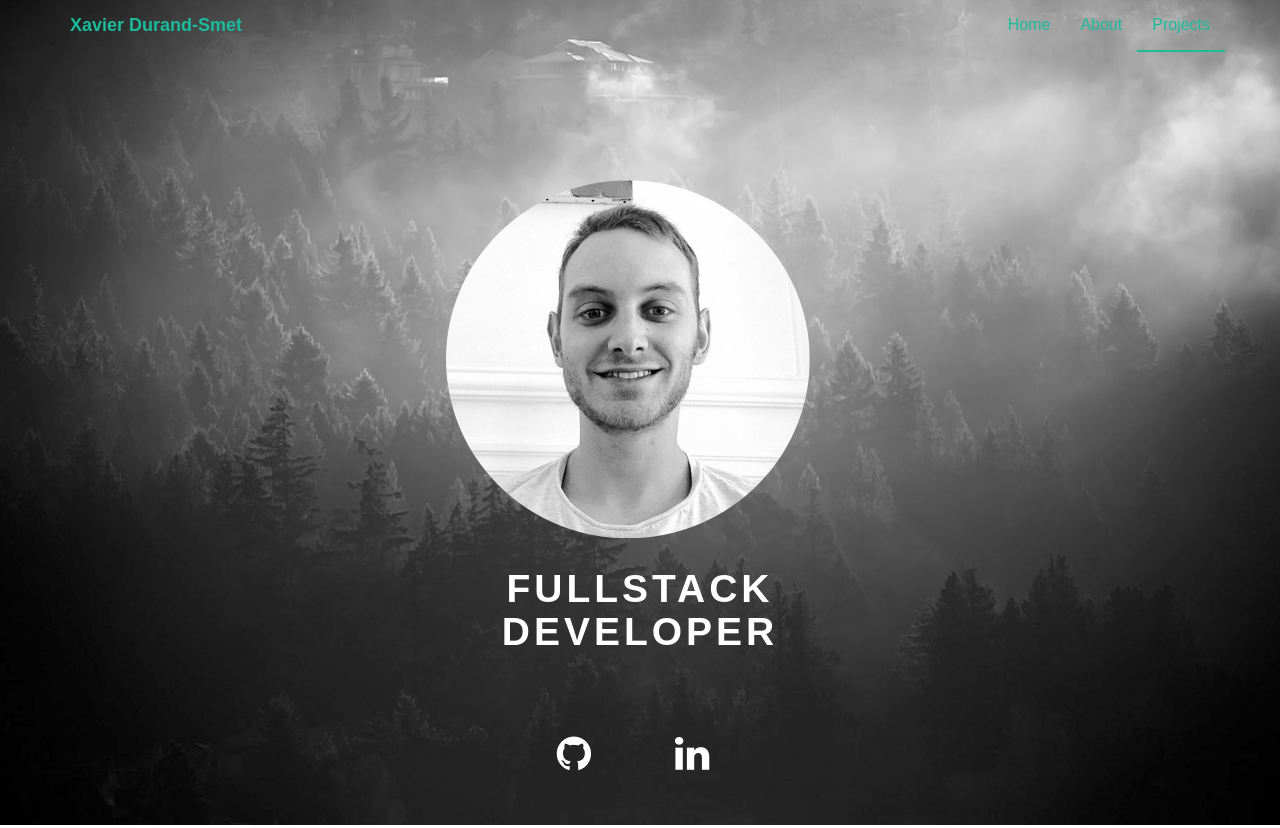
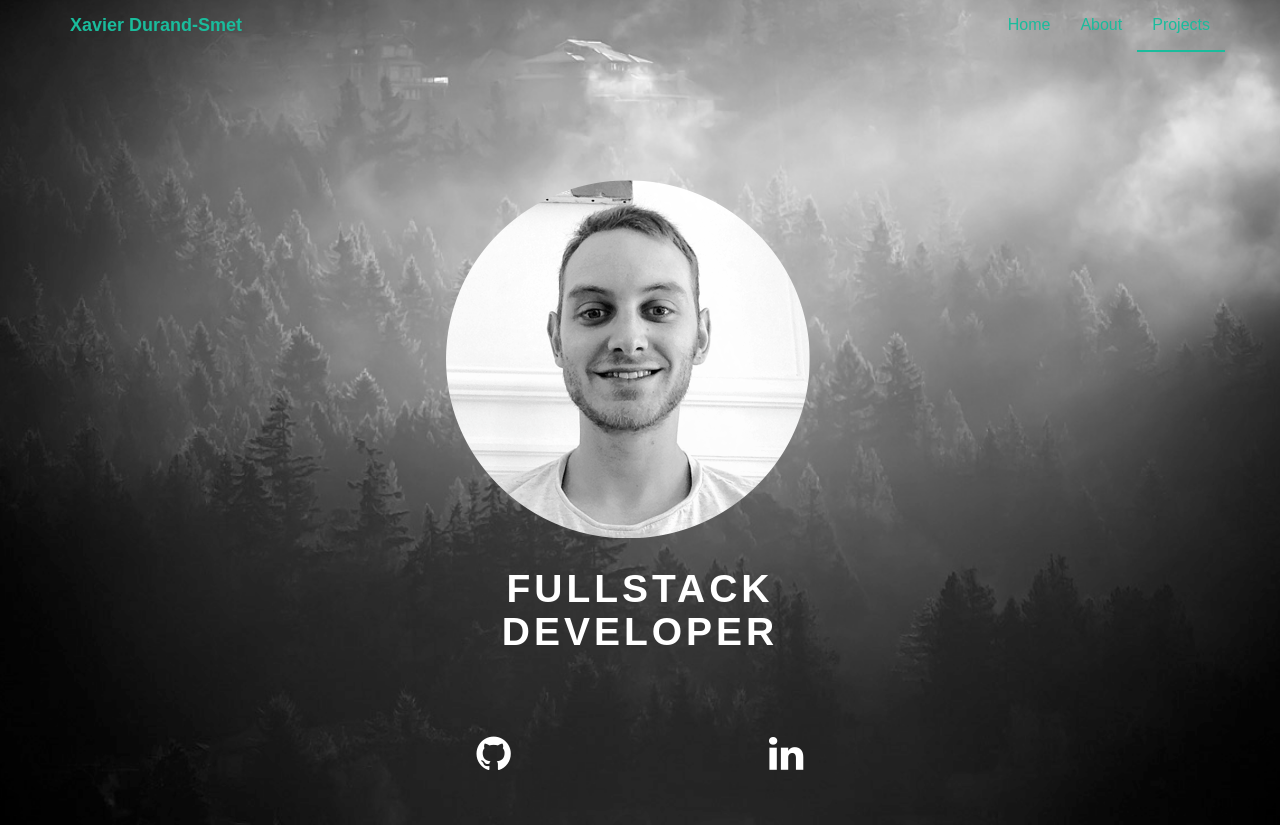
Before and after one commit to xavierdurandsmet/xavierdurandsmet.github.io, a website: page index.html in a window 1280 px wide. Shown: the top 828 px of the page. Drawn offline with nearby package versions, Linux system fonts and the light colour scheme.

Commit message:
realign icons

```diff
--- a/assets/css/style.css
+++ b/assets/css/style.css
@@ -148,7 +148,6 @@ h1, h2, h3, h4, h5, h6 {
 #social {
 	padding-top: 50px;
 	padding-bottom: 50px;
-	margin-left:39%
 }
 
 #social i {
--- a/index.html
+++ b/index.html
@@ -66,15 +66,21 @@
 				</div>
 			</div>
 			<div class="row centered" id="social">
-				<div class="col-lg-2">
+
+				<div class="col-lg-3">
+				</div>
+				<div class="col-lg-3">
 					<a href="https://github.com/xavierdurandsmet" target="_blank"><i class="fa fa-github"></i></a>
 				</div>
-				<div class="col-lg-2">
+				<div class="col-lg-3">
 					<a href="https://www.linkedin.com/in/xavierdurandsmet/" target="_blank"><i class="fa fa-linkedin"></i></a>
 				</div>
+				<div class="col-lg-3">
+				</div>
 			</div>
-			<! --/row -->
 		</div>
+		<! --/row -->
+	</div>
 	</div>
 	<! --/headerwrap -->
 
```
